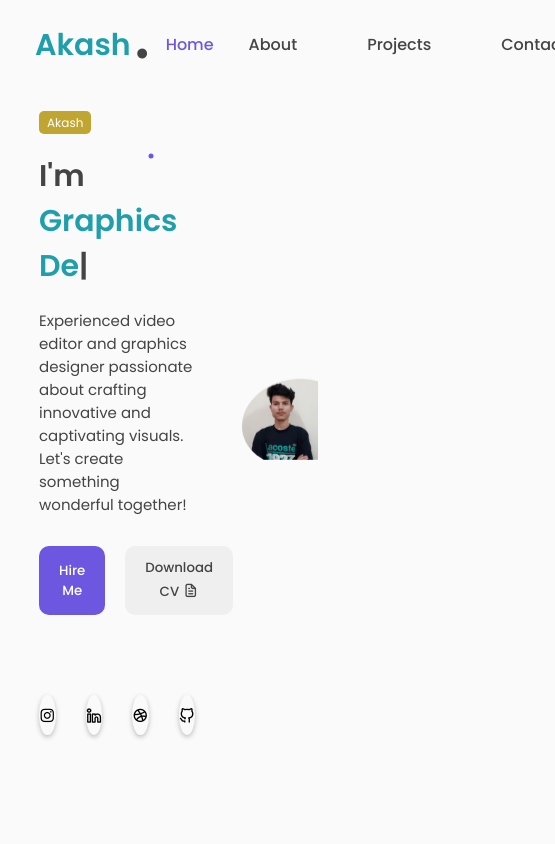
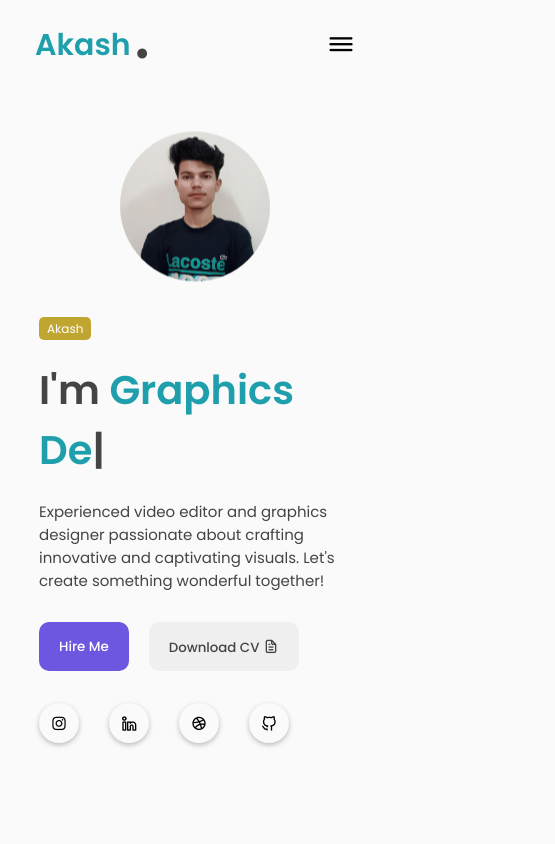
Before and after one commit to akash-kumar12/portfolio-cv-, a plain HTML site: page index.html in a window 390 px wide. Shown: the top 844 px of the page, 555 px wide, since content can reach past the window. Drawn offline with nearby package versions, Linux system fonts and the light colour scheme.

Commit message:
Update style.css

```diff
--- a/style.css
+++ b/style.css
@@ -18,7 +18,7 @@
 
 }
 
-/* ----- BASE ----- */
+
 *{
     margin: 0;
     padding: 0;
@@ -48,9 +48,6 @@ html{
 }
 
 
-/* ---##-- REUSABLE CSS --##--- */
-
-/* ----- GLOBAL BUTTON DESIGN ----- */
 .btn{
     font-weight: 500;
     padding: 12px 20px;
@@ -58,7 +55,7 @@ html{
     border: none;
     border-radius: 10px;
     cursor: pointer;
-    transition: .4s;
+    transition: .2s;
 }
 .btn>i{
     margin-left: 10px;
@@ -76,7 +73,13 @@ i{
 /* ------- BASE -------- */
 body{
     background: var(--body-color);
+    height: 100%;
+    width: 100%;
 }
+body {
+    overflow-x: hidden;
+}
+
 .container{
     width: 100%;
     position: relative;
@@ -92,7 +95,7 @@ nav{
     line-height: 90px;
     background: var(--body-color);
     padding-inline: 9vw;
-    transition: .3s;
+    transition: .2s;
     z-index: 100;
 }
 .nav-logo{
@@ -136,7 +139,7 @@ nav{
 .active-link{
     position: relative;
     color: var(--first-color);
-    transition: .3;
+    transition: .2;
 }
 .nav-button a{
     text-decoration: none;
@@ -249,7 +252,7 @@ nav{
     height: 380px;
     border-radius: 55% 45% 55% 45%;
     overflow: hidden;
-    animation: imgFloat 7s ease-in-out infinite;
+    animation: imgFloat 5s ease-in-out infinite;
 }
 .image img{
     width: 380px;
@@ -526,15 +529,13 @@ footer{
 
 
 /* ----- MEDIA QUERY == 1024px / RESPONSIVE ----- */
-/* ----- MEDIA QUERY == 1024px / RESPONSIVE ----- */
 @media only screen and (max-width: 1024px){
     .featured-text{
         padding: 0;
     }
     .image, .image img{
-        width: 70%; /* Adjust image size */
-        height: auto; /* Maintain aspect ratio */
-        max-width: 320px; /* Limit maximum width */
+        width: 320px;
+        height: 320px;
     }
 }
 
@@ -547,15 +548,81 @@ footer{
         left: 0;
     }
     .nav-menu{
-        /* Your existing styles */
+        position: fixed;
+        top: 80px;
+        left: -100%;
+        flex-direction: column;
+        justify-content: center;
+        align-items: center;
+        background: rgba(255, 255, 255, 0.7);
+        backdrop-filter: blur(20px);
+        width: 100%;
+        min-height: 450px;
+        height: 90vh;
+        transition: .2s;
     }
-    /* Adjust other styles for smaller screens */
+    .nav_menu_list{
+        flex-direction: column;
+    }
+    .nav-menu-btn{
+        display: flex;
+        align-items: center;
+        justify-content: center;
+    }
+    .featured-box{
+        flex-direction: column;
+        justify-content: center;
+        height: 100vh;
+    }
+    .featured-text{
+        width: 100%;
+        order: 2;
+        justify-content: center;
+        align-content: flex-start;
+        min-height: 60vh;
+    }
+    .social_icons{
+        margin-top: 2em;
+    }
+    .featured-image{
+        order: 1;
+        justify-content: center;
+        min-height: 150px;
+        width: 100%;
+        margin-top: 65px;
+    }
+    .image, .image img{
+        width: 150px;
+        height: 150px;
+    }
+    .row{
+        display: flex;
+        flex-direction: column;
+        justify-content: center;
+        gap: 50px;
+    }
+    .col{
+        display: flex;
+        justify-content: center;
+        width: 100%;
+    }
+    .about-info, .contact-info{
+        width: 100%;
+    }
+    .project-container{
+        justify-content: center;
+    }
+    .project-box{
+        width: 80%;
+    }
+
 }
 
 /* ----- MEDIA QUERY == 540px / RESPONSIVE ----- */
+
 @media only screen and (max-width: 540px){
     .featured-name{
-        font-size: 30px; /* Further reduce font size */
+        font-size: 40px;
     }
     .project-box{
         width: 100%;
@@ -567,3 +634,7 @@ footer{
         width: 100%;
     }
 }
+.form-button i{
+    font-size: 18px;
+    transform: rotate(-45deg); /* Fix typo here */
+}
```
